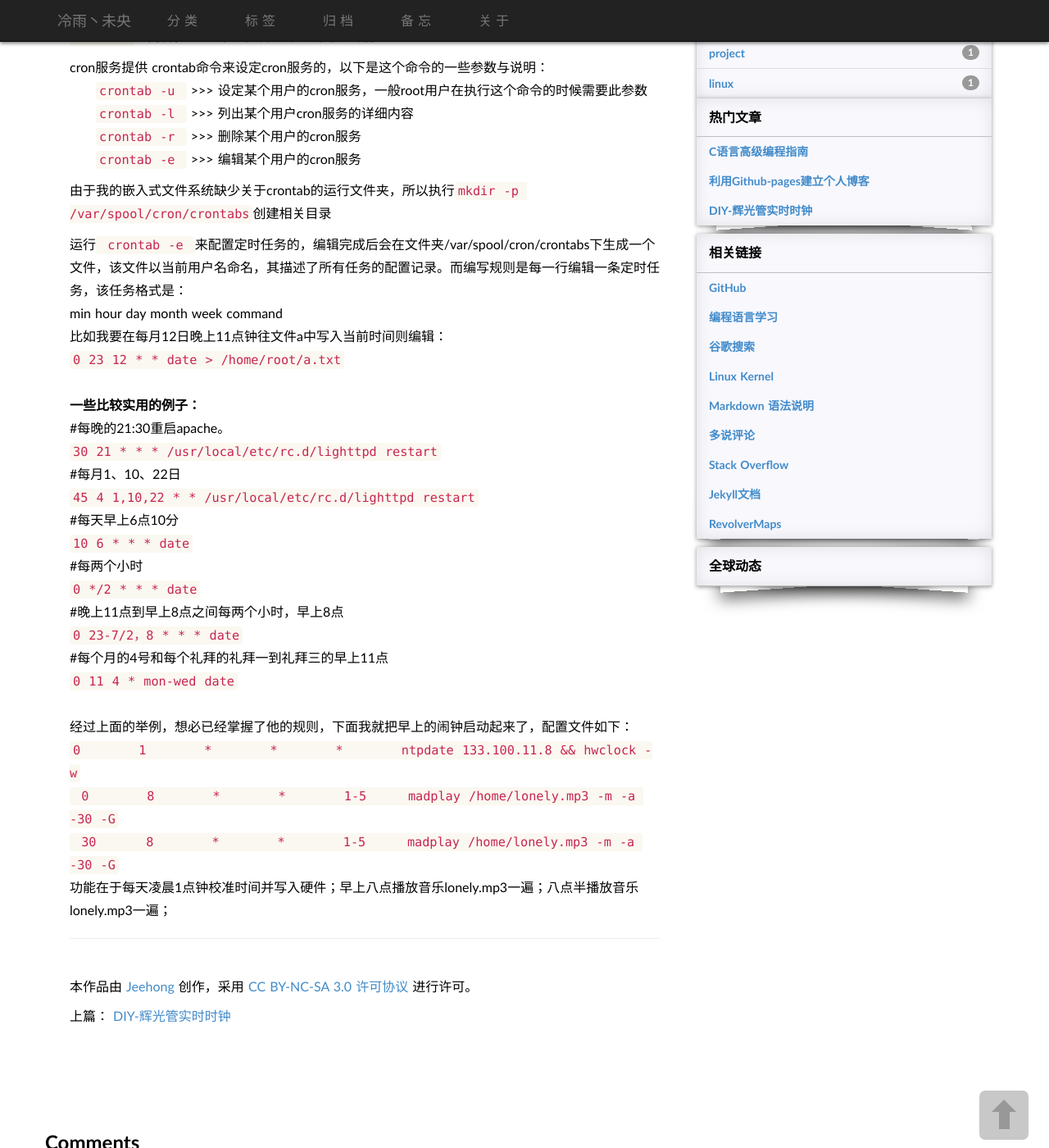
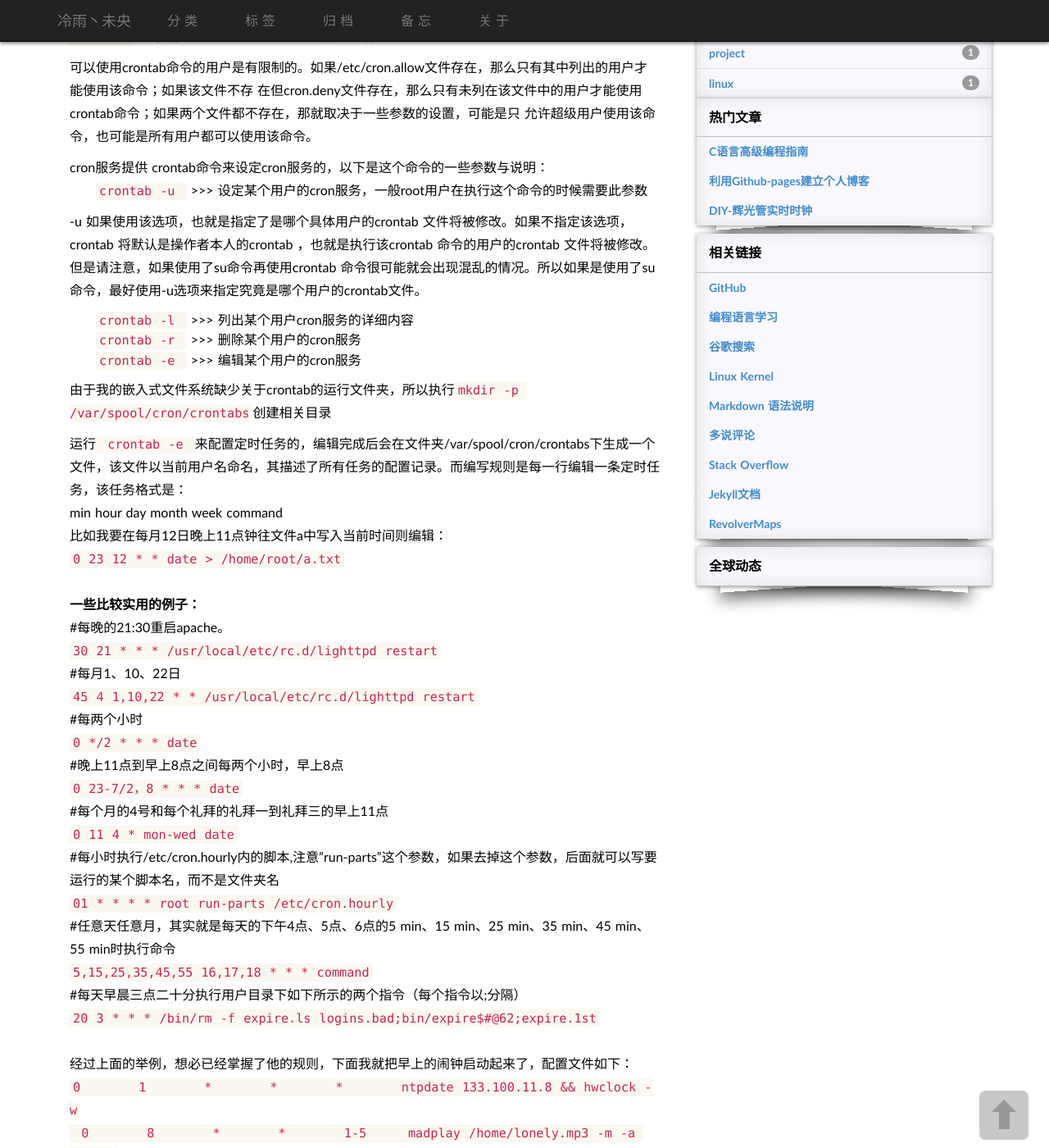
Before and after one commit to jeehong/jeehong.github.io, a Jekyll site: the page built from _posts/2016-05-12-linux-crontab-crond.md, in a window 1280 px wide and 1400 px high, scrolled down 333 px. Shown: the whole window at 82% size. Built offline with Jekyll 4.4.1, drawn with Linux system fonts in a browser that asks for light colours; some web fonts are replaced; a script that is not in the unit is left out; comment, search, counter and statistics services are not loaded; some of the changed text lies outside the part shown.

Commit message:
修改博文《Linux下执行定时任务的方法》：新增一些应用实例；

```diff
--- a/_posts/2016-05-12-linux-crontab-crond.md
+++ b/_posts/2016-05-12-linux-crontab-crond.md
@@ -9,8 +9,10 @@ tags:	    [linux]
 <p>前段时间将Linux开发板上的符合AC97音频规范的WM9714声卡配起来了，并将ALSA库编译拷贝到文件系统中。本来想做一个基于DLNA网络协议的数字媒体播放器，想通过手机控制嵌入式设备播放音乐的功能，但是基于网络上资料较少便搁浅了。不过今天突然想在基于现有音频的功能上加闹钟的功能，于是在网上查了一些关于闹钟的功能，发现了一个新功能，那就是在Linux系统下如何创建基于RTC的定时任务，答案就是使用组合命令crontab以及crond！</p>
 
 <p>cron是一个Linux下的定时执行工具，可以在无需人工干预的情况下运行作业。由于cron是Linux的内置服务，但它不自动起来，我想在Linux上电是便随系统启动，即在/etc/init.d/rcS文件最后一行添加<code> crond & </code>的内容，Linux系统在启动时会调用该功能。</p>
+<p>可以使用crontab命令的用户是有限制的。如果/etc/cron.allow文件存在，那么只有其中列出的用户才能使用该命令；如果该文件不存 在但cron.deny文件存在，那么只有未列在该文件中的用户才能使用crontab命令；如果两个文件都不存在，那就取决于一些参数的设置，可能是只 允许超级用户使用该命令，也可能是所有用户都可以使用该命令。</p>
 <p>cron服务提供 crontab命令来设定cron服务的，以下是这个命令的一些参数与说明：<br />
-　　<code>crontab -u </code> >>> 设定某个用户的cron服务，一般root用户在执行这个命令的时候需要此参数 <br />
+　　<code>crontab -u </code> >>> 设定某个用户的cron服务，一般root用户在执行这个命令的时候需要此参数
+<p>-u 如果使用该选项，也就是指定了是哪个具体用户的crontab 文件将被修改。如果不指定该选项，crontab 将默认是操作者本人的crontab ，也就是执行该crontab 命令的用户的crontab 文件将被修改。但是请注意，如果使用了su命令再使用crontab 命令很可能就会出现混乱的情况。所以如果是使用了su命令，最好使用-u选项来指定究竟是哪个用户的crontab文件。</p>
 　　<code>crontab -l </code> >>> 列出某个用户cron服务的详细内容 <br />
 　　<code>crontab -r </code> >>> 删除某个用户的cron服务 <br />
 　　<code>crontab -e </code> >>> 编辑某个用户的cron服务 </p>
@@ -25,17 +27,20 @@ tags:	    [linux]
 <br />	<code>30 21 * * * /usr/local/etc/rc.d/lighttpd restart</code>
 <br />	#每月1、10、22日
 <br />	<code>45 4 1,10,22 * * /usr/local/etc/rc.d/lighttpd restart</code>
-<br />	#每天早上6点10分
-<br />	<code>10 6 * * * date</code>
 <br />	#每两个小时
 <br />	<code>0 */2 * * * date</code>
 <br />	#晚上11点到早上8点之间每两个小时，早上8点
 <br />	<code>0 23-7/2，8 * * * date</code>
 <br />	#每个月的4号和每个礼拜的礼拜一到礼拜三的早上11点
 <br />	<code>0 11 4 * mon-wed date</code>
+<br />	#每小时执行/etc/cron.hourly内的脚本,注意"run-parts"这个参数，如果去掉这个参数，后面就可以写要运行的某个脚本名，而不是文件夹名
+<br />	<code>01 * * * * root run-parts /etc/cron.hourly</code>
+<br />	#任意天任意月，其实就是每天的下午4点、5点、6点的5 min、15 min、25 min、35 min、45 min、55 min时执行命令
+<br />	<code>5,15,25,35,45,55 16,17,18 * * * command</code>
+<br />	#每天早晨三点二十分执行用户目录下如下所示的两个指令（每个指令以;分隔）
+<br />	<code>20 3 * * * /bin/rm -f expire.ls logins.bad;bin/expire$#@62;expire.1st</code>
 <br />
 <br />经过上面的举例，想必已经掌握了他的规则，下面我就把早上的闹钟启动起来了，配置文件如下：
 <br /><code >0       1       *       *       *       ntpdate 133.100.11.8 && hwclock -w</code>
 <br /><code> 0       8       *       *       1-5     madplay /home/lonely.mp3 -m -a -30 -G</code>
-<br /><code> 30      8       *       *       1-5     madplay /home/lonely.mp3 -m -a -30 -G</code>
-<br />功能在于每天凌晨1点钟校准时间并写入硬件；早上八点播放音乐lonely.mp3一遍；八点半播放音乐lonely.mp3一遍；
+<br />功能在于每天凌晨1点钟校准时间并写入硬件；早上八点播放音乐lonely.mp3一遍；
```
